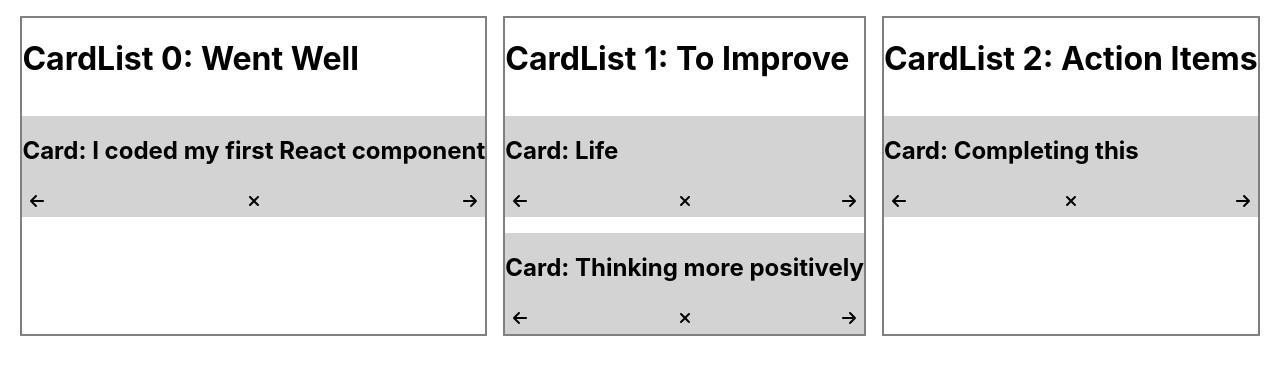
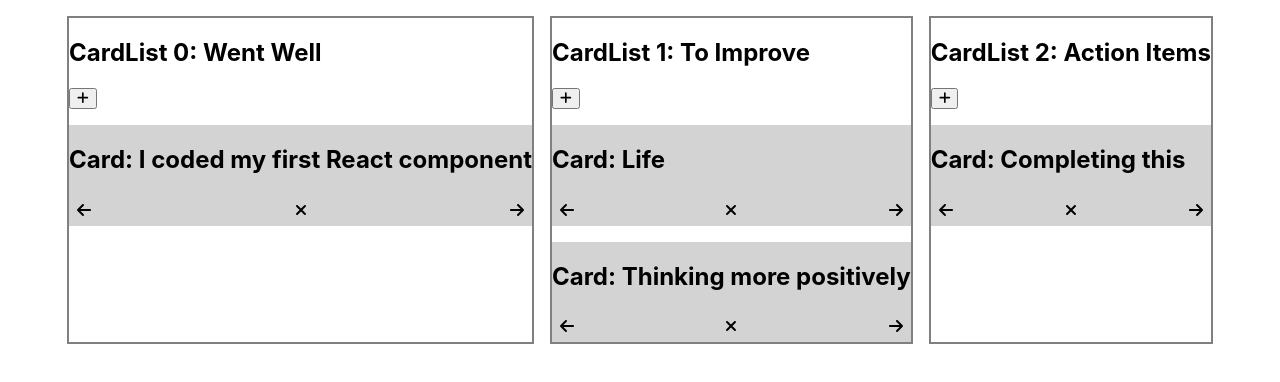
Before and after one commit to klalicki/retro-board, a React (Create React App) app: page / in a window 1280 px wide. Shown: the top 382 px of the page. Built offline with nearby package versions, Linux system fonts and the light colour scheme.

Commit message:
adds "plus" button to CardList component

```diff
--- a/src/components/CardList/CardList.jsx
+++ b/src/components/CardList/CardList.jsx
@@ -1,12 +1,20 @@
 import React from "react";
 import Card from "../Card/Card";
+import { FontAwesomeIcon } from "@fortawesome/react-fontawesome";
+import { faPlus } from "@fortawesome/free-solid-svg-icons";
 
 const CardList = (props) => {
   return (
     <div className="card-list">
-      <h1>
-        CardList {props.listIndex}: {props.listName}
-      </h1>
+      <article className="card-list-header">
+        <h1>
+          CardList {props.listIndex}: {props.listName}
+        </h1>
+        <button>
+          <FontAwesomeIcon icon={faPlus} />
+        </button>
+      </article>
+
       {props.items.map((listItem) => {
         return <Card cardText={listItem.itemText}></Card>;
       })}
```
